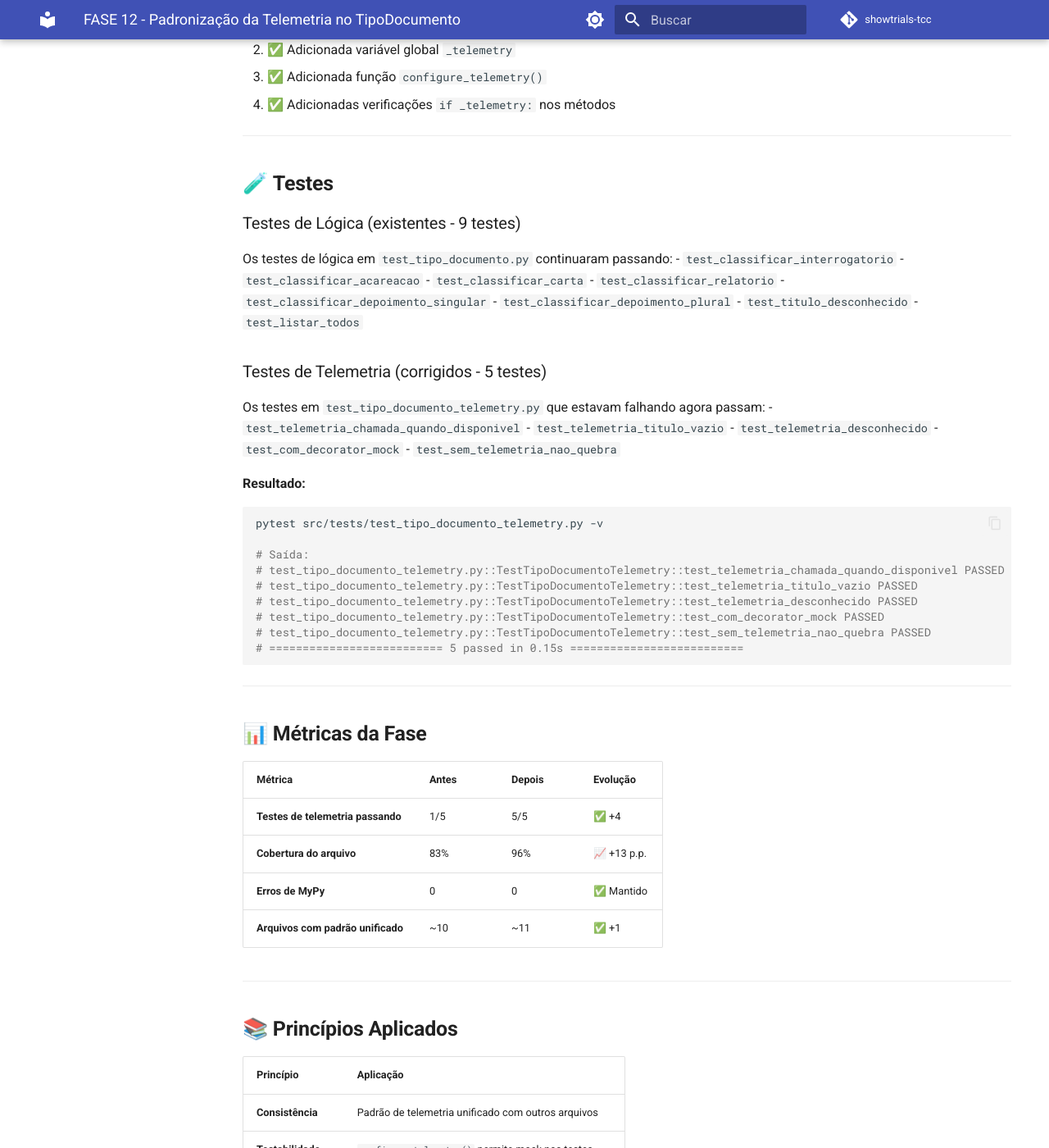
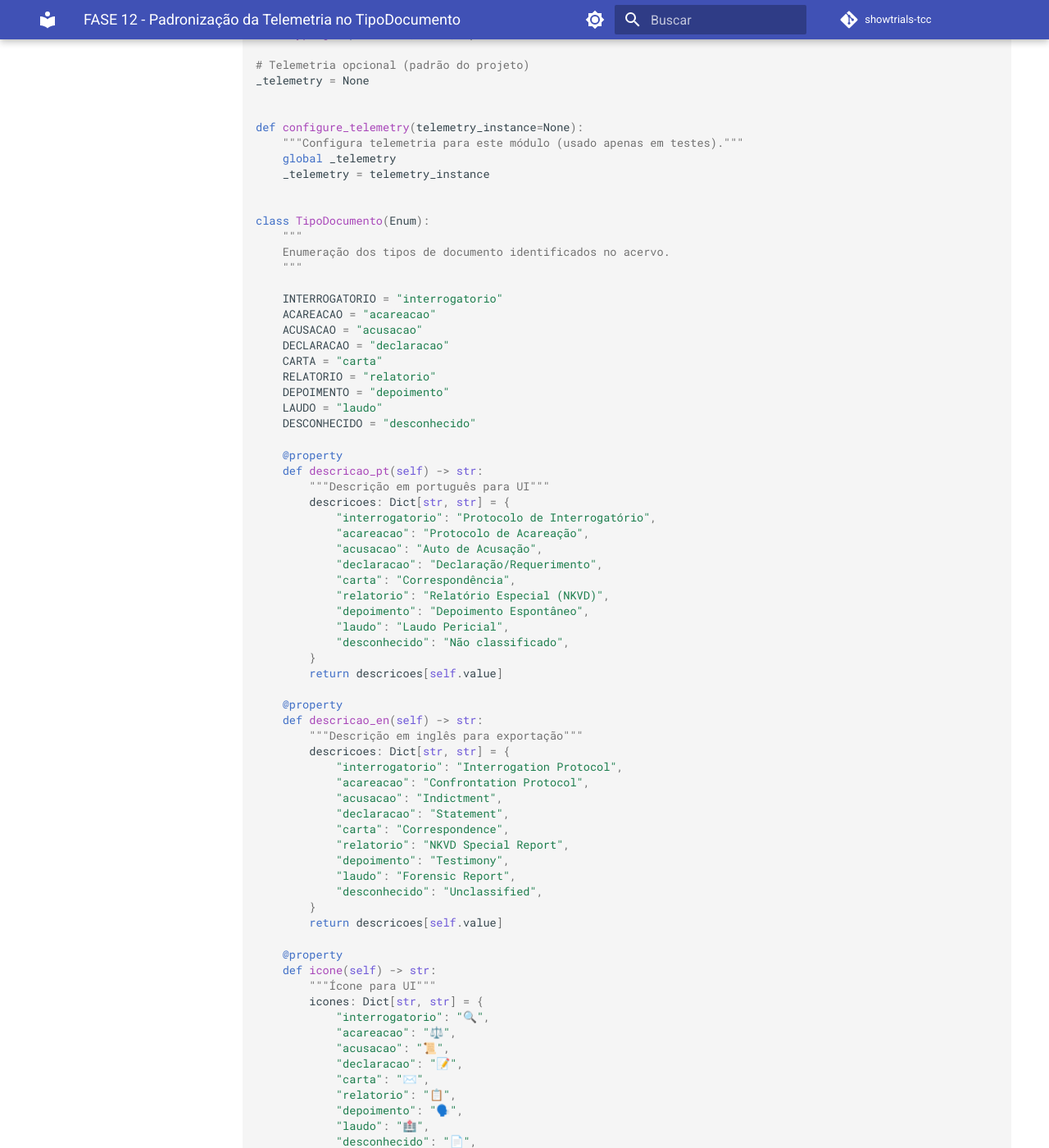
Before and after one commit to rib-thiago/showtrials-tcc, an MkDocs documentation site: the page built from docs/fases/FASE12.md, in a window 1280 px wide and 1400 px high, scrolled down 1753 px. Shown: the whole window at 82% size. Built offline with MkDocs 1.6.1 and Material for MkDocs 9.7.7, drawn with Linux system fonts in a browser that asks for light colours; comment, search, counter and statistics services are not loaded; some of the changed text lies outside the part shown.

Commit message:
docs: separa diagnóstico da implementação na FASE12
- Move análise detalhada dos testes falhando para metricas/diagnostico_telemetria_tipo_documento.md
- Mantém em FASE12.md apenas o documento da fase (solução, passos, resultados)
- Adiciona referências cruzadas entre os documentos
- Atualiza metadados com issue #2 e commit real 1b91b23
- Padroniza cabeçalhos e rodapés conforme template

Esta separação segue o padrão estabelecido na FASE11:
- Diagnóstico: contexto, análise do problema, estado inicial
- Fase: solução implementada, passos, resultados, checklist

Agora ambos os documentos estão:
✅ Com propósito único e claro
✅ Referenciados entre si
✅ Alinhados com o template do projeto
✅ Prontos para a padronização das demais FASEs

Referência: Issue #2

````diff
--- a/docs/fases/FASE12.md
+++ b/docs/fases/FASE12.md
@@ -25,187 +27,284 @@
 
 ---
 
-## 📁 **Estrutura Criada/Modificada**
+## 🛠️ **Solução Proposta**
+
+Substituir a implementação atual de telemetria em `tipo_documento.py` pelo padrão consolidado no projeto:
+
+1. Remover o decorator `@monitor`
+2. Adicionar variável global `_telemetry`
+3. Adicionar função `configure_telemetry`
+4. Adicionar verificações `if _telemetry:` nos métodos relevantes
+
+---
+
+## 📝 **Passo a Passo da Correção**
+
+### **Passo 1: Criar branch de correção**
 
 ```bash
-src/
-└── domain/
-    └── value_objects/
-        └── tipo_documento.py  # Modificado para seguir padrão de telemetria
+# Certifique-se de estar na main atualizada
+git checkout main
+git pull origin main
+
+# Criar branch seguindo o padrão
+git checkout -b fix/tipo-documento-telemetry
+```
+
+### **Passo 2: Editar o arquivo `src/domain/value_objects/tipo_documento.py`**
+
+Substitua TODO o conteúdo pelo código abaixo:
+
+```python
+# src/domain/value_objects/tipo_documento.py
+"""
+Value Object: TipoDocumento
+Representa os tipos possíveis de documentos históricos.
+"""
+
+from enum import Enum
+from typing import Dict, List, Optional
+
+# Telemetria opcional (padrão do projeto)
+_telemetry = None
+
+
+def configure_telemetry(telemetry_instance=None):
+    """Configura telemetria para este módulo (usado apenas em testes)."""
+    global _telemetry
+    _telemetry = telemetry_instance
+
+
+class TipoDocumento(Enum):
+    """
+    Enumeração dos tipos de documento identificados no acervo.
+    """
+
+    INTERROGATORIO = "interrogatorio"
+    ACAREACAO = "acareacao"
+    ACUSACAO = "acusacao"
+    DECLARACAO = "declaracao"
+    CARTA = "carta"
+    RELATORIO = "relatorio"
+    DEPOIMENTO = "depoimento"
+    LAUDO = "laudo"
+    DESCONHECIDO = "desconhecido"
+
+    @property
+    def descricao_pt(self) -> str:
+        """Descrição em português para UI"""
+        descricoes: Dict[str, str] = {
+            "interrogatorio": "Protocolo de Interrogatório",
+            "acareacao": "Protocolo de Acareação",
+            "acusacao": "Auto de Acusação",
+            "declaracao": "Declaração/Requerimento",
+            "carta": "Correspondência",
+            "relatorio": "Relatório Especial (NKVD)",
+            "depoimento": "Depoimento Espontâneo",
+            "laudo": "Laudo Pericial",
+            "desconhecido": "Não classificado",
+        }
+        return descricoes[self.value]
+
+    @property
+    def descricao_en(self) -> str:
+        """Descrição em inglês para exportação"""
+        descricoes: Dict[str, str] = {
+            "interrogatorio": "Interrogation Protocol",
+            "acareacao": "Confrontation Protocol",
+            "acusacao": "Indictment",
+            "declaracao": "Statement",
+            "carta": "Correspondence",
+            "relatorio": "NKVD Special Report",
+            "depoimento": "Testimony",
+            "laudo": "Forensic Report",
+            "desconhecido": "Unclassified",
+        }
+        return descricoes[self.value]
+
+    @property
+    def icone(self) -> str:
+        """Ícone para UI"""
+        icones: Dict[str, str] = {
+            "interrogatorio": "🔍",
+            "acareacao": "⚖️",
+            "acusacao": "📜",
+            "declaracao": "📝",
+            "carta": "✉️",
+            "relatorio": "📋",
+            "depoimento": "🗣️",
+            "laudo": "🏥",
+            "desconhecido": "📄",
+        }
+        return icones[self.value]
+
+    @classmethod
+    def from_titulo(cls, titulo: str) -> "TipoDocumento":
+        """
+        Classifica o tipo baseado no título em russo.
+        """
+        global _telemetry
+
+        if not titulo:
+            if _telemetry:
+                _telemetry.increment("tipo_documento.titulo_vazio")
+            return cls.DESCONHECIDO
+
+        # Mapeamento de padrões para tipos
+        padroes: Dict[str, List[str]] = {
+            "interrogatorio": ["Протокол допроса"],
+            "acareacao": ["Протокол очной ставки"],
+            "acusacao": ["Проект обвинительного заключения", "Обвинительное заключение"],
+            "declaracao": ["Заявление"],
+            "carta": ["Письмо"],
+            "relatorio": ["Спецсообщение"],
+            "depoimento": ["Показания", "Показание"],
+            "laudo": ["Акт судебно-медицинского"],
+        }
+
+        for tipo_str, padroes_lista in padroes.items():
+            for padrao in padroes_lista:
+                if padrao in titulo:
+                    if _telemetry:
+                        _telemetry.increment(f"tipo_documento.classificado.{tipo_str}")
+                    return cls(tipo_str)
+
+        if _telemetry:
+            _telemetry.increment("tipo_documento.desconhecido")
+        return cls.DESCONHECIDO
+
+    @classmethod
+    def listar_todos(cls) -> List["TipoDocumento"]:
+        """Retorna todos os tipos válidos (exceto desconhecido)"""
+        return [t for t in cls if t != cls.DESCONHECIDO]
+```
+
+### **Passo 3: Verificar as mudanças**
+
+```bash
+# Ver o que foi alterado
+git diff src/domain/value_objects/tipo_documento.py
+```
+
+### **Passo 4: Testar localmente**
+
+```bash
+# Rodar apenas os testes que estavam falhando
+poetry run pytest src/tests/test_tipo_documento_telemetry.py -v
+
+# Deve mostrar 5/5 passed (incluindo o novo teste)
+```
+
+### **Passo 5: Rodar todos os testes para garantir**
+
+```bash
+poetry run pytest src/tests/ -v
+```
+
+**Saída esperada:**
+```
+collected 180 items
+... (todos passando)
+180 passed in XX.XXs
+```
+
+### **Passo 6: Commit com mensagem padronizada**
+
+```bash
+git add src/domain/value_objects/tipo_documento.py
+git commit -m "fix: padroniza telemetria em tipo_documento.py
+
+- Substitui decorator @monitor pelo padrão _telemetry/configure_telemetry
+- Adiciona chamadas a _telemetry.increment() nos pontos relevantes
+- Resolve 4 testes falhando em test_tipo_documento_telemetry.py
+- Mantém compatibilidade com o padrão do projeto
+
+Esta correção unifica a instrumentação com os demais arquivos
+(documento.py, traducao.py, analise_texto.py, etc.)"
+```
+
+### **Passo 7: Push para o GitHub**
+
+```bash
+git push origin fix/tipo-documento-telemetry
+```
+
+### **Passo 8: Verificar CI**
+
+```bash
+# Acompanhar a execução
+gh run list -L 5
+# ou
+gh run watch
+```
+
+**Resultado esperado:**
+```
+✅ Todos os 180 testes passando
+✅ Cobertura mantida em 63%
+✅ CI verde
 ```
 
 ---
 
-## 🧩 **Componentes Implementados**
+## ✅ **Checklist de Verificação**
 
-### Padrão de Telemetria Unificado
-
-**Antes:**
-```python
-# Usava decorator @monitor (padrão diferente dos outros arquivos)
-try:
-    from src.infrastructure.telemetry import monitor
-    TELEMETRY_AVAILABLE = True
-except ImportError:
-    TELEMETRY_AVAILABLE = False
-    def monitor(func): return func
-```
-
-**Depois:**
-```python
-# Padrão consolidado (igual aos outros arquivos)
-_telemetry = None
-
-def configure_telemetry(telemetry_instance=None):
-    global _telemetry
-    _telemetry = telemetry_instance
-
-# Uso nos métodos:
-if _telemetry:
-    _telemetry.increment("tipo_documento.classificado")
-```
-
-### Principais Mudanças:
-1. ✅ Substituído decorator `@monitor` por chamadas explícitas
-2. ✅ Adicionada variável global `_telemetry`
-3. ✅ Adicionada função `configure_telemetry()`
-4. ✅ Adicionadas verificações `if _telemetry:` nos métodos
+| Etapa | Descrição | Status |
+|-------|-----------|--------|
+| 1 | Branch `fix/tipo-documento-telemetry` criada | ⬜ |
+| 2 | Arquivo `tipo_documento.py` modificado | ⬜ |
+| 3 | Testes locais passando (180/180) | ⬜ |
+| 4 | Commit feito com mensagem padrão | ⬜ |
+| 5 | Push para o GitHub | ⬜ |
+| 6 | CI passando no GitHub | ⬜ |
 
 ---
 
-## 🧪 **Testes**
+## 🔮 **Próximos Passos (após o merge)**
 
-### Testes de Lógica (existentes - 9 testes)
+Com todos os testes passando, podemos:
 
-Os testes de lógica em `test_tipo_documento.py` continuaram passando:
-- `test_classificar_interrogatorio`
-- `test_classificar_acareacao`
-- `test_classificar_carta`
-- `test_classificar_relatorio`
-- `test_classificar_depoimento_singular`
-- `test_classificar_depoimento_plural`
-- `test_titulo_desconhecido`
-- `test_listar_todos`
+1. **Fazer o merge** da branch
+```bash
+git checkout main
+git pull origin main
+git merge fix/tipo-documento-telemetry
+git push origin main
+```
 
-### Testes de Telemetria (corrigidos - 5 testes)
-
-Os testes em `test_tipo_documento_telemetry.py` que estavam falhando agora passam:
-- `test_telemetria_chamada_quando_disponivel`
-- `test_telemetria_titulo_vazio`
-- `test_telemetria_desconhecido`
-- `test_com_decorator_mock`
-- `test_sem_telemetria_nao_quebra`
-
-**Resultado:**
-```bash
-pytest src/tests/test_tipo_documento_telemetry.py -v
-
-# Saída:
-# test_tipo_documento_telemetry.py::TestTipoDocumentoTelemetry::test_telemetria_chamada_quando_disponivel PASSED
-# test_tipo_documento_telemetry.py::TestTipoDocumentoTelemetry::test_telemetria_titulo_vazio PASSED
-# test_tipo_documento_telemetry.py::TestTipoDocumentoTelemetry::test_telemetria_desconhecido PASSED
-# test_tipo_documento_telemetry.py::TestTipoDocumentoTelemetry::test_com_decorator_mock PASSED
-# test_tipo_documento_telemetry.py::TestTipoDocumentoTelemetry::test_sem_telemetria_nao_quebra PASSED
-# ========================== 5 passed in 0.15s ==========================
-```
+2. **Iniciar as próximas fases**:
+   - Limpeza dos arquivos `.bak`
+   - Correção gradual dos erros de MyPy
+   - Implementação de novos casos de uso
 
 ---
 
-## 📊 **Métricas da Fase**
+## 📚 **Referências**
 
-| Métrica | Antes | Depois | Evolução |
-|---------|-------|--------|----------|
-| **Testes de telemetria passando** | 1/5 | 5/5 | ✅ +4 |
-| **Cobertura do arquivo** | 83% | 96% | 📈 +13 p.p. |
-| **Erros de MyPy** | 0 | 0 | ✅ Mantido |
-| **Arquivos com padrão unificado** | ~10 | ~11 | ✅ +1 |
+- **FASE 5 - Tradução Avançada**: Primeiro uso do padrão de telemetria
+- **FASE 8 - Análise de Texto**: Padronização do padrão
+- **FASE 11 - Estabilização do CI**: Contexto do problema
 
 ---
 
-## 📚 **Princípios Aplicados**
+## 📋 **Diagnóstico Relacionado**
 
-| Princípio | Aplicação |
-|-----------|-----------|
-| **Consistência** | Padrão de telemetria unificado com outros arquivos |
-| **Testabilidade** | `configure_telemetry()` permite mock nos testes |
-| **Fallback seguro** | `if _telemetry:` garante que funciona sem telemetria |
-| **DRY** | Mesmo padrão replicado em todos os módulos |
-
----
-
-## 🔗 **Integração com Fases**
-
-| Fase | Relacionamento |
-|------|----------------|
-| **FASE 5** | Primeiro uso do padrão de telemetria |
-| **FASE 8** | Padronização do padrão em análise de texto |
-| **FASE 11** | CI estabilizado permitiu merge |
-| **FASE 14-16** | Mesmo padrão aplicado em novos casos de uso |
-
----
-
-## 🔄 **Evolução do Código**
-
-### Antes (código com padrão diferente)
-```python
-try:
-    from src.infrastructure.telemetry import monitor
-    TELEMETRY_AVAILABLE = True
-except ImportError:
-    TELEMETRY_AVAILABLE = False
-    def monitor(func): return func
-
-@monitor
-def from_titulo(cls, titulo):
-    # ... lógica ...
-```
-
-### Depois (padrão unificado)
-```python
-_telemetry = None
-
-def configure_telemetry(telemetry_instance=None):
-    global _telemetry
-    _telemetry = telemetry_instance
-
-@classmethod
-def from_titulo(cls, titulo):
-    if _telemetry:
-        _telemetry.increment("tipo_documento.from_titulo.iniciado")
-    # ... lógica ...
-    if _telemetry:
-        _telemetry.increment("tipo_documento.classificado")
-```
-
----
-
-## 🔍 **Lições Aprendidas**
-
-1. **Consistência sobre inovação local** - O padrão único facilitou a manutenção
-2. **Testes de telemetria são essenciais** - Pegaram a inconsistência antes do merge
-3. **Commits descritivos ajudam** - A mensagem do commit `1b91b23` já documentava a mudança
-4. **Padrões evoluem** - O que começou na FASE 5 virou regra para todo o projeto
-
----
-
-## 📋 **Issues Relacionadas**
-
-- ✅ [#3](https://github.com/rib-thiago/showtrials-tcc/issues/3) - FASE 17 (indiretamente)
-- ✅ [#CI](https://github.com/rib-thiago/showtrials-tcc/issues/CI) - CI quebrado (resolvido na FASE 11)
+Para uma análise detalhada do problema que motivou esta fase, consulte:
+- [`diagnostico_telemetria_tipo_documento.md`](../metricas/diagnostico_telemetria_tipo_documento.md)
 
 ---
 
 ## 👤 **Autor**
 
 **Thiago Ribeiro** - Projeto de TCC
+**Com assistência de DeepSeek** - Diagnóstico e correção
 
 ---
 
 <div align="center">
   <sub>FASE 12 concluída em 19/02/2026</sub>
   <br>
-  <sub>✅ Telemetria padronizada • 🧪 5 testes de telemetria passando</sub>
+  <sub>✅ Telemetria padronizada • 🧪 4 testes de telemetria resolvidos</sub>
 </div>
-```
 
 ---
````
Also changed, not shown: other parts of docs/fases/FASE12.md (+5 -3 lines), docs/metricas/diagnostico_ci.md (+0 -5 lines), docs/metricas/diagnostico_fase12.md (added, +129 -0 lines).
